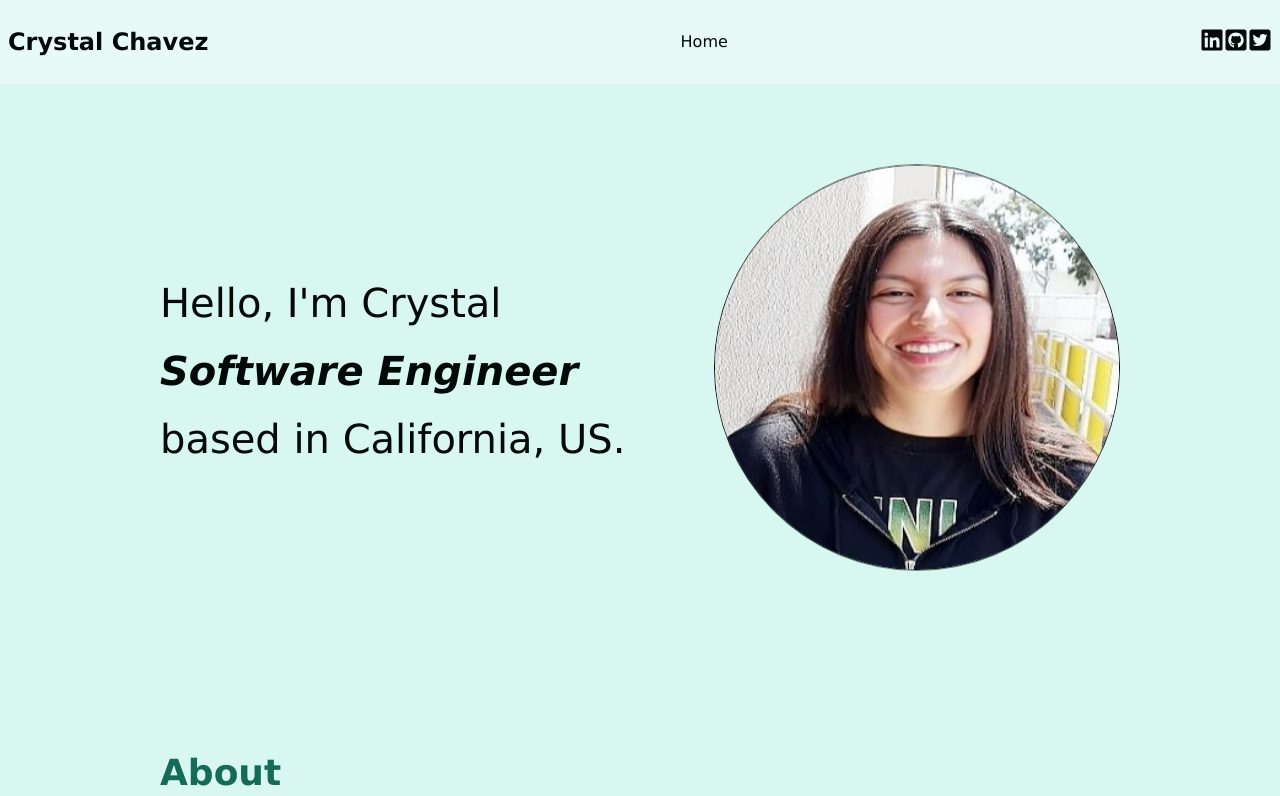
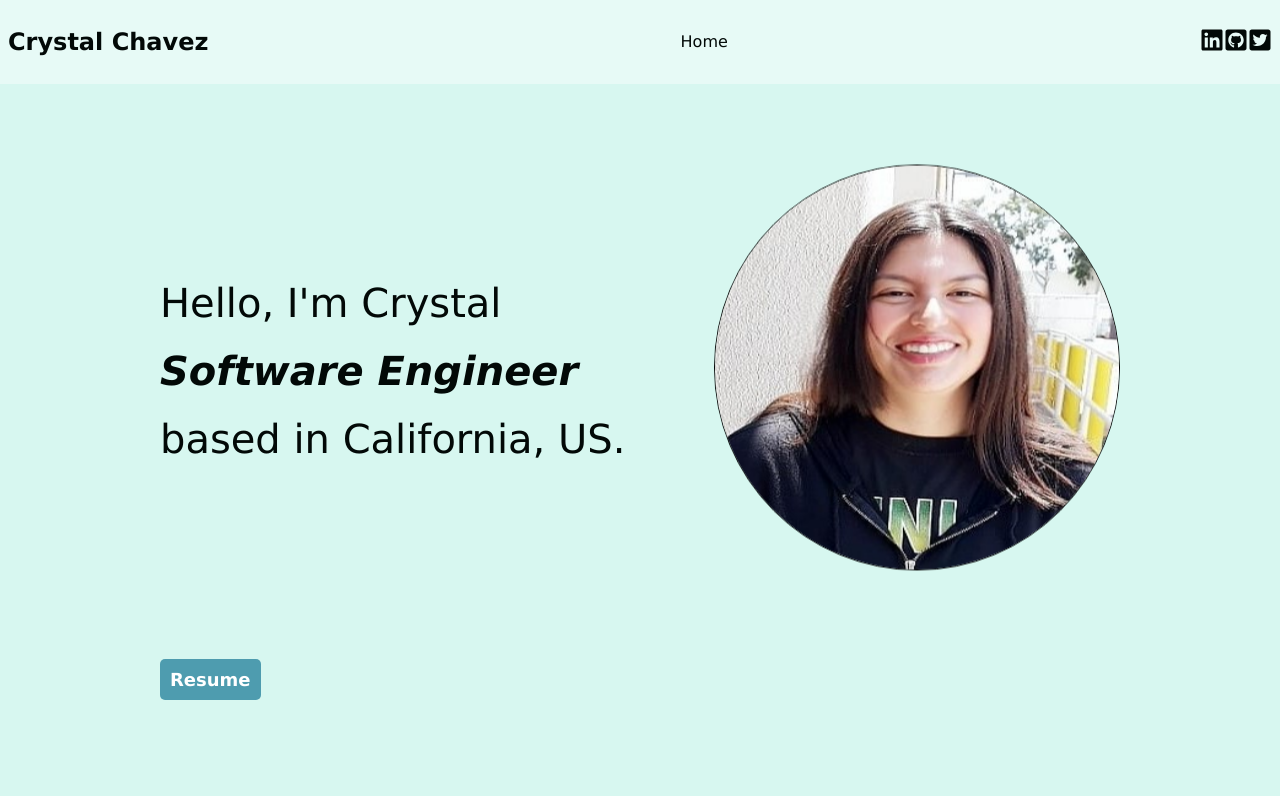
Before and after one commit to crystalchavez99/Beta-Portfolio, a React (Create React App) app: page / in a window 1280 px wide. Shown: the top 796 px of the page. Built offline with nearby package versions, Linux system fonts and the light colour scheme.

Commit message:
implement resume button

```diff
--- a/src/App.js
+++ b/src/App.js
@@ -3,12 +3,14 @@ import Header from "./components/Header/Header";
 import About from "./components/About/About";
 import Contact from "./components/Contact/Contact";
 import Project from "./components/Projects/Project";
+import Resume from "./components/Resume/Resume";
 import './App.css';
 function App() {
   return (
     <div className="app">
       <NavBar />
       <Header />
+      <Resume/>
       <About />
       <Project/>
       <Contact/>
--- /dev/null
+++ b/src/components/Resume/Resume.css
@@ -0,0 +1,19 @@
+.resume-button{
+    width: 115px;
+    height: 25px;
+    background: #4E9CAF;
+    padding: 10px;
+    text-align: center;
+    border-radius: 5px;
+    color: white;
+    font-weight: bold;
+    line-height: 25px;
+    text-decoration: none;
+}
+.resume{
+    position: relative;
+    padding: .5rem 10rem;
+    font-size: 18px;
+    line-height: 20px;
+
+}
--- /dev/null
+++ b/src/components/Resume/Resume.js
@@ -0,0 +1,10 @@
+import resume from './resume.pdf';
+import './Resume.css';
+function Resume(){
+    return(
+        <div className="resume">
+            <a  href={resume} className="resume-button" target="_blank" rel="noreferrer" download>Resume</a>
+        </div>
+    )
+}
+export default Resume;
```
Also changed, not shown: 1 other file (tests, documents, lock files or other folders).
